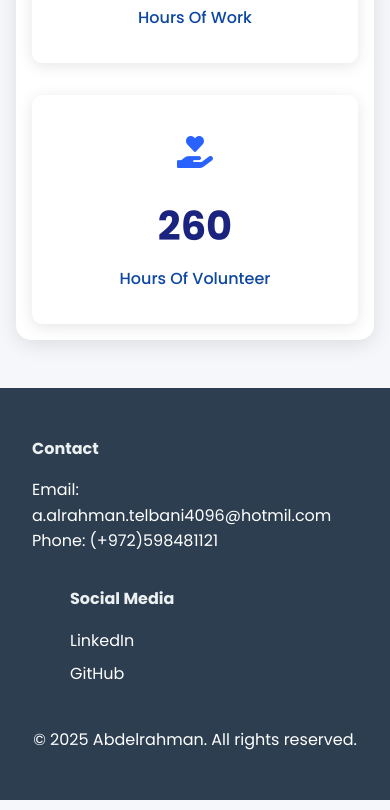
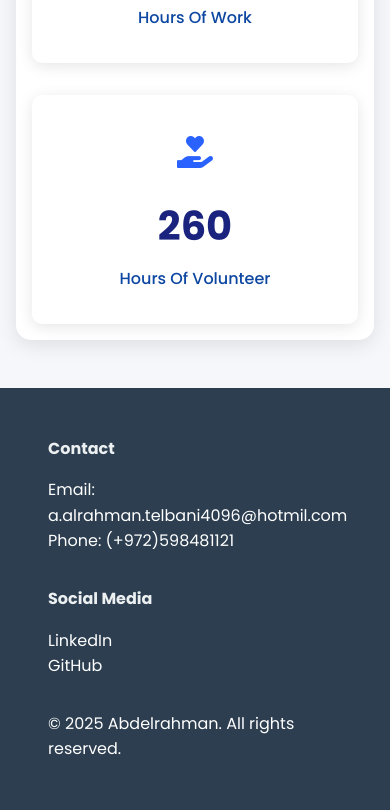
Before and after one commit to Abdelrahman4096/MyResume, a plain HTML site: page index.html in a window 390 px wide. Shown: the part 6284-7094 px from the top of the page. Drawn offline with nearby package versions, Linux system fonts and the light colour scheme.

Commit message:
Ready To Publish
Ready To Publish

```diff
--- a/index.html
+++ b/index.html
@@ -578,12 +578,32 @@
         .footer-section a {
             color: #ffffff;
             text-decoration: none;
+            margin: 0.5rem 0;
+        }
+
+        /* New styles for social media links container */
+        .footer-social-links {
+            display: flex;
+            flex-direction: column;
+        }
+
+        .footersocial-links a {
             display: block;
-            margin: 0.5rem 0;
+            padding: 0.25rem 0;
         }
 
         .footer-section a:hover {
             color: #3498db;
+        }
+
+        /* Media query for mobile devices */
+        @media screen and (max-width: 768px) {
+            .footer-section {
+                text-align: left;
+                width: 100%;
+                min-width: auto;
+                padding: 0 1rem;
+            }
         }
     </style>
 </head>
@@ -689,7 +709,8 @@
         </section>
 
         <div class="summary">
-            Security-focused software engineer with expertise in cybersecurity analysis, data engineering, and backend
+            Security-focused software engineer with expertise in cybersecurity analysis, data engineering, and
+            backend
             development. Combines technical proficiency in threat mitigation, data pipeline architecture, and
             PHP/Laravel
             development to deliver secure, scalable solutions. Certified IBM Business Analyst and Project Manager with
@@ -923,6 +944,7 @@
             <div class="footer-section">
                 <h4>Social Media</h4>
                 <a href="https://linkedin.com/in/abdelrahman4096telbani" target="_blank">LinkedIn</a>
+                <br>
                 <a href="https://github.com/Abdelrahman4096" target="_blank">GitHub</a>
             </div>
             <div class="footer-section">
```
